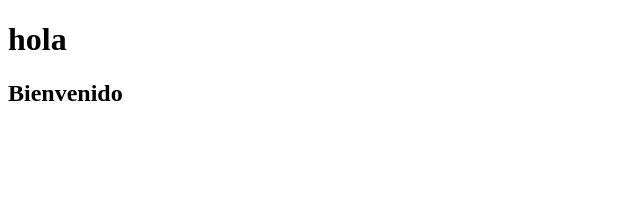
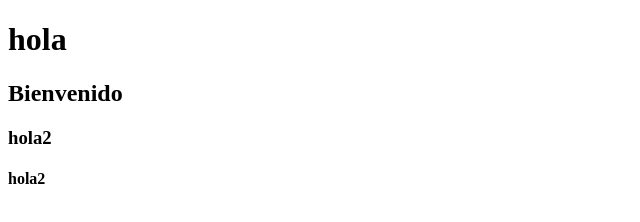
Before and after one commit to Sblanco16/clasedosBP, a plain HTML site: page index.html in a window 1280 px wide. Shown: the whole page, without its empty margins (0-640 px from the left). Drawn offline with Linux system fonts and the light colour scheme.

Commit message:
tercer commit

```diff
--- a/index.html
+++ b/index.html
@@ -8,5 +8,7 @@
 <body>
    <h1>hola</h1>
    <h2>Bienvenido</h2>
+   <h3>hola2</h3>
+   <h4>hola2</h4>
 </body>
 </html>
```
